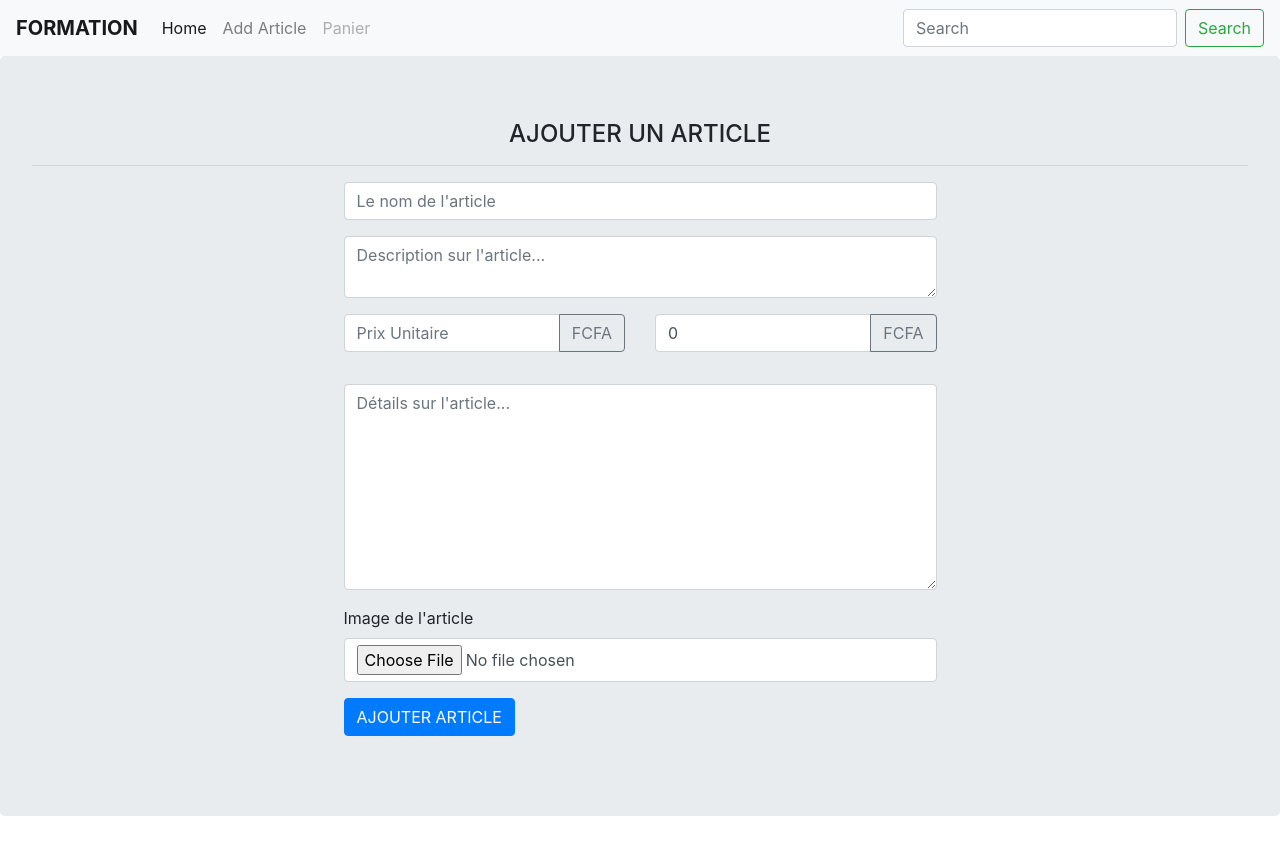
After one commit to charlesTech8/formation2022, a PHP site: page /vue/ajout-article.php in a window 1280 px wide. The commit adds this page. Run offline with PHP 8.4, Linux system fonts and the light colour scheme.

Commit message:
Formation php/mysql Boutique

```diff
--- a/modele/function.php
+++ b/modele/function.php
@@ -1,4 +1,5 @@
 <?php
+session_start();
 /**
 * Ecrire l'ensemble des functions.
 */
@@ -19,7 +20,7 @@ try {
 function listeArticle(  ):array{
     global $connexion;
     $sql_affiche = $connexion->prepare(
-        'SELECT id, nomArticle, descriptionArticle, prixUnitaire FROM article'
+        'SELECT id, nomArticle, descriptionArticle, prixUnitaire FROM article ORDER BY id DESC'
     );
     $sql_affiche->execute();
     $resulut = $sql_affiche->fetchAll();
@@ -30,10 +31,11 @@ function listeArticle(  ):array{
     $sql_affiche->closeCursor();
 }
 
+
 function get_article( int $id ):array{
     global $connexion;
     $sql = $connexion->prepare(
-        'SELECT * FROM article WHERE id = ' .$id
+        'SELECT * FROM article WHERE id = ' . $id
     );
     $sql->execute();
     $resulut = $sql->fetch();
@@ -41,9 +43,7 @@ function get_article( int $id ):array{
         return $resulut;
     else
         return array();
-    $sql->closeCursor();
 }
-
 /**
  * Mise a jour du prix promotionnel
  *
@@ -74,15 +74,3 @@ function deleteArticle( int $id ){
     );
     $update->execute();
 }
-
-function get_link_img( int $id_article ):String{
-    global $connexion;
-    $sql_link = $connexion->prepare('SELECT lien_img FROM img WHERE id_article = ' . $id_article);
-    $sql_link->execute();
-    $resultat = $sql_link->fetch();
-    if( $resultat != null )
-        return $resultat['lien_img'];
-    else
-        return '';
-    $sql_link->closeCursor();
-}
--- /dev/null
+++ b/vue/ajout-article.php
@@ -0,0 +1,77 @@
+<?php
+require_once('../modele/function.php');
+?>
+<!DOCTYPE html>
+<html lang="fr">
+
+<head>
+    <meta charset="UTF-8">
+    <meta name="viewport" content="width=device-width, initial-scale=1.0">
+    <link rel="stylesheet" href="https://maxcdn.bootstrapcdn.com/bootstrap/4.0.0/css/bootstrap.min.css" integrity="sha384-Gn5384xqQ1aoWXA+058RXPxPg6fy4IWvTNh0E263XmFcJlSAwiGgFAW/dAiS6JXm" crossorigin="anonymous">
+    <title>FORMATION</title>
+</head>
+
+<body>
+<?php include_once('menu.php'); ?>
+    <!--================Contact Area =================-->
+    <div class="jumbotron">
+        <div class="row">
+            <div class="col-sm-12 text-center">
+                <h4>AJOUTER UN ARTICLE</h4>
+                <hr class="colorgraph">
+            </div>
+            <div class="col-sm-12">
+                <div class="row">
+                    <div class="col-sm-3"></div>
+                    <div class="col-sm-6">
+                        <form action="../modele/traitement.php" method="POST" class="row contact_form" enctype="multipart/form-data">
+                            <input type="hidden" value="add_produit" name="action" id="action">
+                            <div class="col-md-12">
+                                <div class="form-group">
+                                    <input type="text" class="form-control" id="nom" name="nom" placeholder="Le nom de l'article" required />
+                                </div>
+                                <div class="form-group">
+                                    <textarea class="form-control" id="description" name="description" rows="2" placeholder="Description sur l'article..." required></textarea>
+                                </div>
+                                <div class="form-group">
+                                    <div class="row">
+                                        <div class="col-sm-6">
+                                            <div class="input-group">
+                                                <input type="number" name="pu" id="pu" class="form-control" placeholder="Prix Unitaire" aria-label="Prix Unitaire" aria-describedby="basic-addon2">
+                                                <div class="input-group-append">
+                                                    <button class="btn btn-outline-secondary" type="button">FCFA</button>
+                                                </div>
+                                            </div>
+                                        </div>
+                                        <div class="col-sm-6">
+                                            <div class="input-group mb-3">
+                                                <input type="number" name="pp" id="pp" value="0" class="form-control" placeholder="Prix Promo" aria-label="Prix Promo" aria-describedby="basic-addon2">
+                                                <div class="input-group-append">
+                                                    <button class="btn btn-outline-secondary" type="button">FCFA</button>
+                                                </div>
+                                            </div>
+                                        </div>
+                                    </div>
+                                </div>
+                                <div class="form-group">
+                                    <textarea class="form-control" id="detail" name="detail" rows="8" placeholder="Détails sur l'article..." required></textarea>
+                                </div>
+                                <div class="form-group">
+                                    <label for="image">Image de l'article</label>
+                                    <input type="file" class="form-control" id="img" name="img" />
+                                </div>
+                                <div class="form-group">
+                                    <button type="submit" value="submit" class="btn btn-primary">
+                                        AJOUTER ARTICLE
+                                    </button>
+                                </div>
+                            </div>
+                        </form>
+                    </div>
+                </div>
+            </div>
+        </div>
+    </div>
+    <!--================Contact Area =================-->
+</body>
+</htm>
--- /dev/null
+++ b/vue/menu.php
@@ -0,0 +1,24 @@
+<nav class="navbar navbar-expand-lg navbar-light bg-light">
+  <a class="navbar-brand" href="../vue/index.php"><strong>FORMATION</strong></a>
+  <button class="navbar-toggler" type="button" data-toggle="collapse" data-target="#navbarSupportedContent" aria-controls="navbarSupportedContent" aria-expanded="false" aria-label="Toggle navigation">
+    <span class="navbar-toggler-icon"></span>
+  </button>
+
+  <div class="collapse navbar-collapse" id="navbarSupportedContent">
+    <ul class="navbar-nav mr-auto">
+      <li class="nav-item active">
+        <a class="nav-link" href="../vue/index.php">Home</a>
+      </li>
+      <li class="nav-item">
+        <a class="nav-link" href="../vue/ajout-article.php">Add Article</a>
+      </li>
+      <li class="nav-item">
+        <a class="nav-link disabled" href="../vue/panier.php">Panier</a>
+      </li>
+    </ul>
+    <form class="form-inline my-2 my-lg-0">
+      <input class="form-control mr-sm-2" type="search" placeholder="Search" aria-label="Search">
+      <button class="btn btn-outline-success my-2 my-sm-0" type="submit">Search</button>
+    </form>
+  </div>
+</nav>
```
Also changed, not shown: formation.sql (+69 -1 lines), modele/connexion.php (added, +22 -0 lines), modele/panier.php (added, +15 -0 lines), modele/traitement.php (+1 -16 lines), vue/connexion.php (added, +49 -0 lines), vue/index.php (+6 -13 lines), vue/panier.php (added, +7 -0 lines), vue/show-page.php (added, +80 -0 lines), index.php (line endings or trailing spaces).
